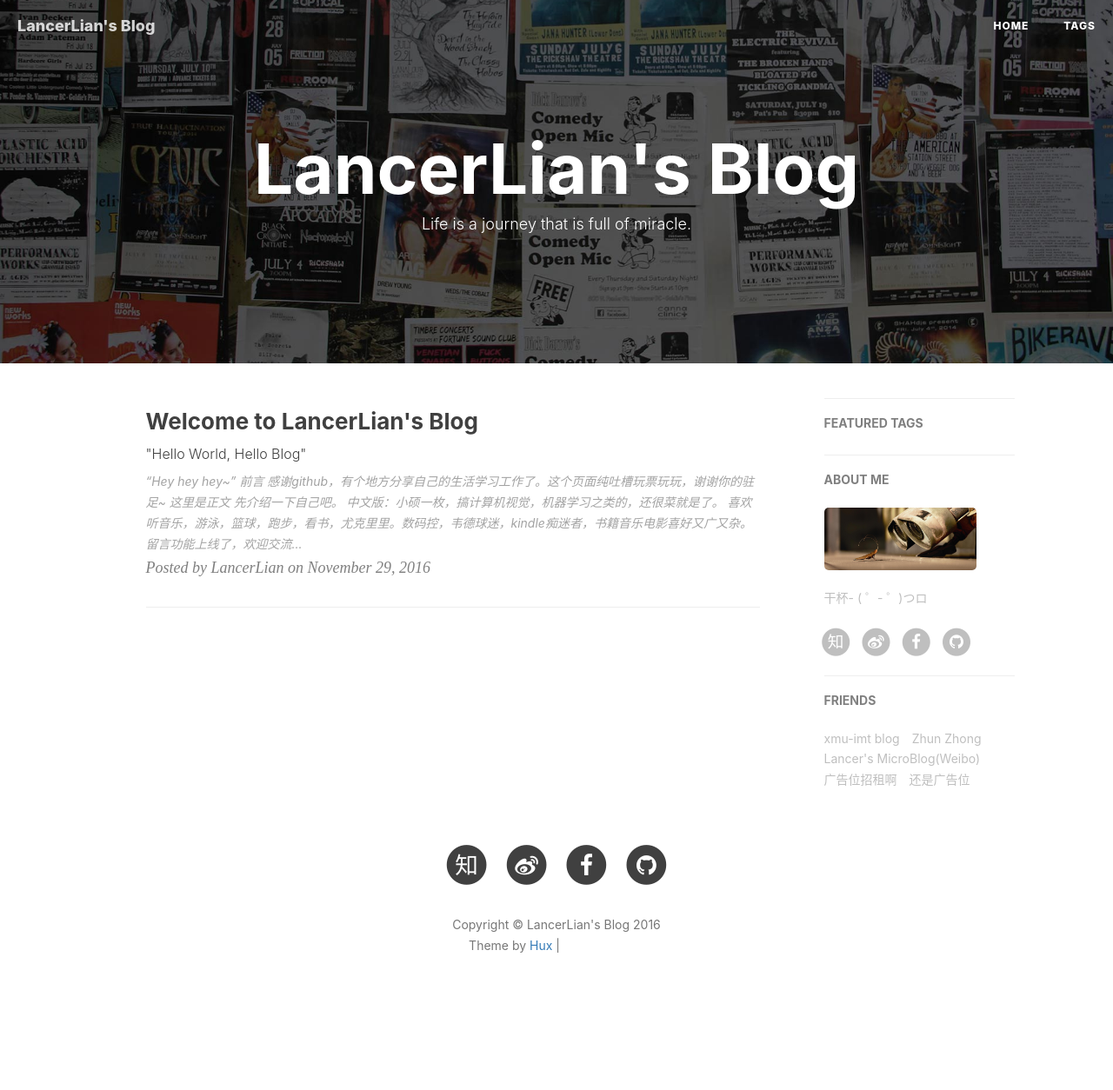
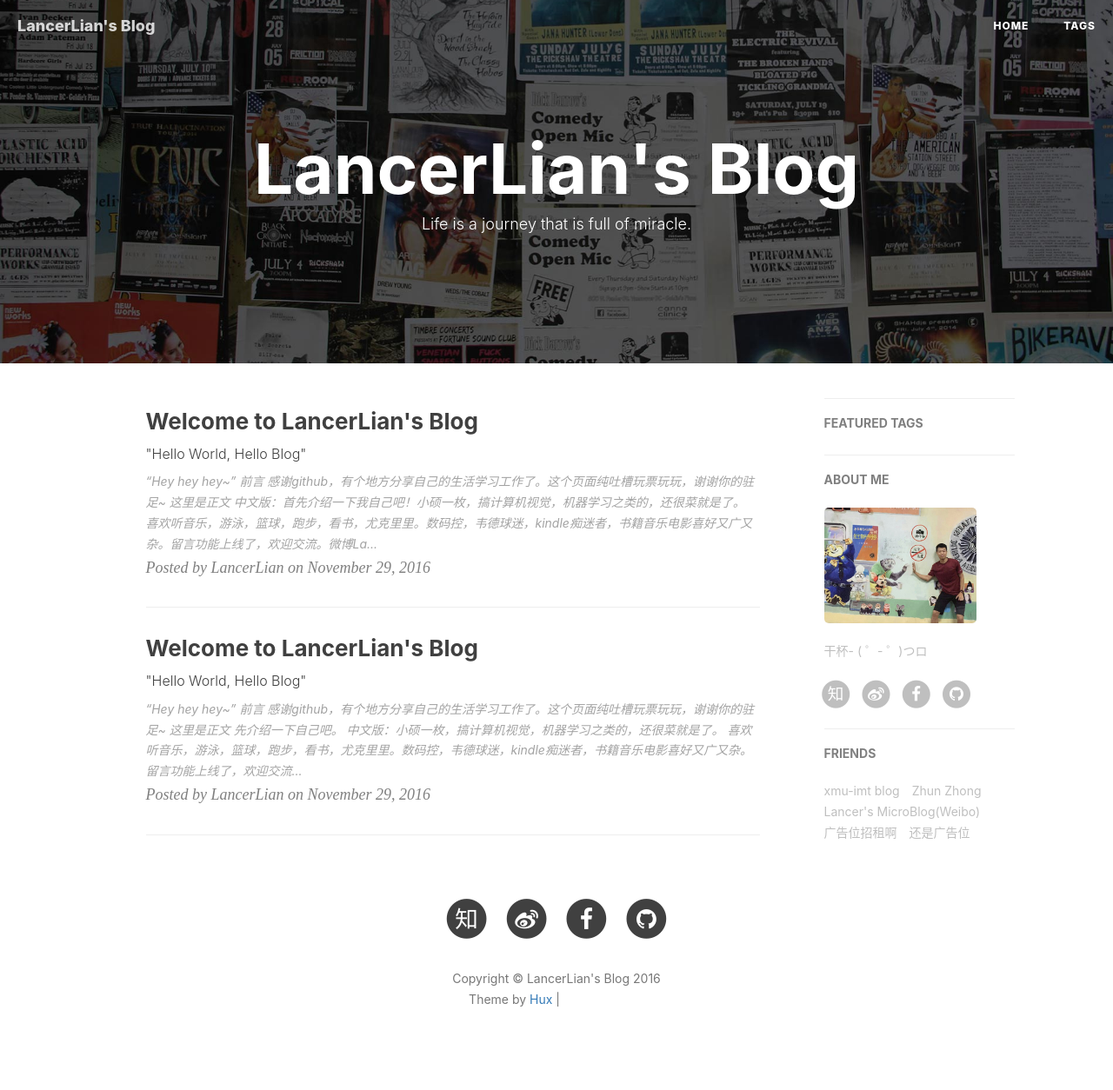
Before and after one commit to LancerLian/myBlog, a Jekyll site: the page built from index.html, in a window 1280 px wide. Shown: the whole page at 87% size. Built offline with Jekyll 4.4.1, drawn with Linux system fonts in a browser that asks for light colours; nearby versions of some CDN libraries; the list of posts is cut into pages by our own code; comment, search, counter and statistics services are not loaded; before the commit the page ends 1192 px from its top, so only the background shows below that; grey boxes are pictures that could not be loaded.

Commit message:
Add files via upload

```diff
--- a/_config.yml
+++ b/_config.yml
@@ -16,7 +16,7 @@
 zhihu_username:     LancerLian
 github_username:    LancerLian
 #twitter_username:  huxpro
-facebook_username:  连成成
+facebook_username:  lancerlian
 
 
 
@@ -69,7 +69,7 @@
 # Sidebar settings
 sidebar: true                           # whether or not using Sidebar.
 sidebar-about-description: "干杯- ( ゜- ゜)つロ"
-sidebar-avatar: /img/404-bg.jpg      # use absolute URL, seeing it's used in both `/` and `/about/`
+sidebar-avatar: /img/lancer.jpg      # use absolute URL, seeing it's used in both `/` and `/about/`
 
 
 
--- /dev/null
+++ b/_posts/2016-11-29-hello.markdown
@@ -0,0 +1,29 @@
+---
+layout:     post
+title:      "Welcome to LancerLian's Blog"
+subtitle:   " \"Hello World, Hello Blog\""
+date:       2016-11-29 12:00:00
+author:     "LancerLian"
+header-img: "img/post-bg-2015.jpg"
+tags:
+    - 杂谈
+---
+
+> “Hey hey hey~”
+
+# 前言
+
+	感谢github，有个地方分享自己的生活学习工作了。这个页面纯吐槽玩票玩玩，谢谢你的驻足~
+
+# 这里是正文
+
+- **中文版**：首先介绍一下我自己吧！小硕一枚，搞计算机视觉，机器学习之类的，还很菜就是了。
+喜欢听音乐，游泳，篮球，跑步，看书，尤克里里。数码控，韦德球迷，kindle痴迷者，书籍音乐电影喜好又广又杂。留言功能上线了，欢迎交流。微博[LancerLian](http://weibo.com/lancer123/),豆瓣也叫[LancerLian](https://www.douban.com/people/lancer123/)。
+- **English Version**: Hello! I am currently a post graduate student in Cognitive Science Department,
+at **Xiamen University** under the supervision of [Prof. Shaozi Li](http://information.xmu.edu.cn/portal/node/106) . I received my Bachelor Degree in Internet of Things in 2014 from **Huazhong University of Science&Technology (HUST)** , Wuhan, China. （英文版为啥这么正式啊我去..）
+
+I am currently doing computer vision research.My research interests include crowd counting, object detection, and machine learning.
+
+# 没啥其他话了
+
+以后有再补充吧。
```
